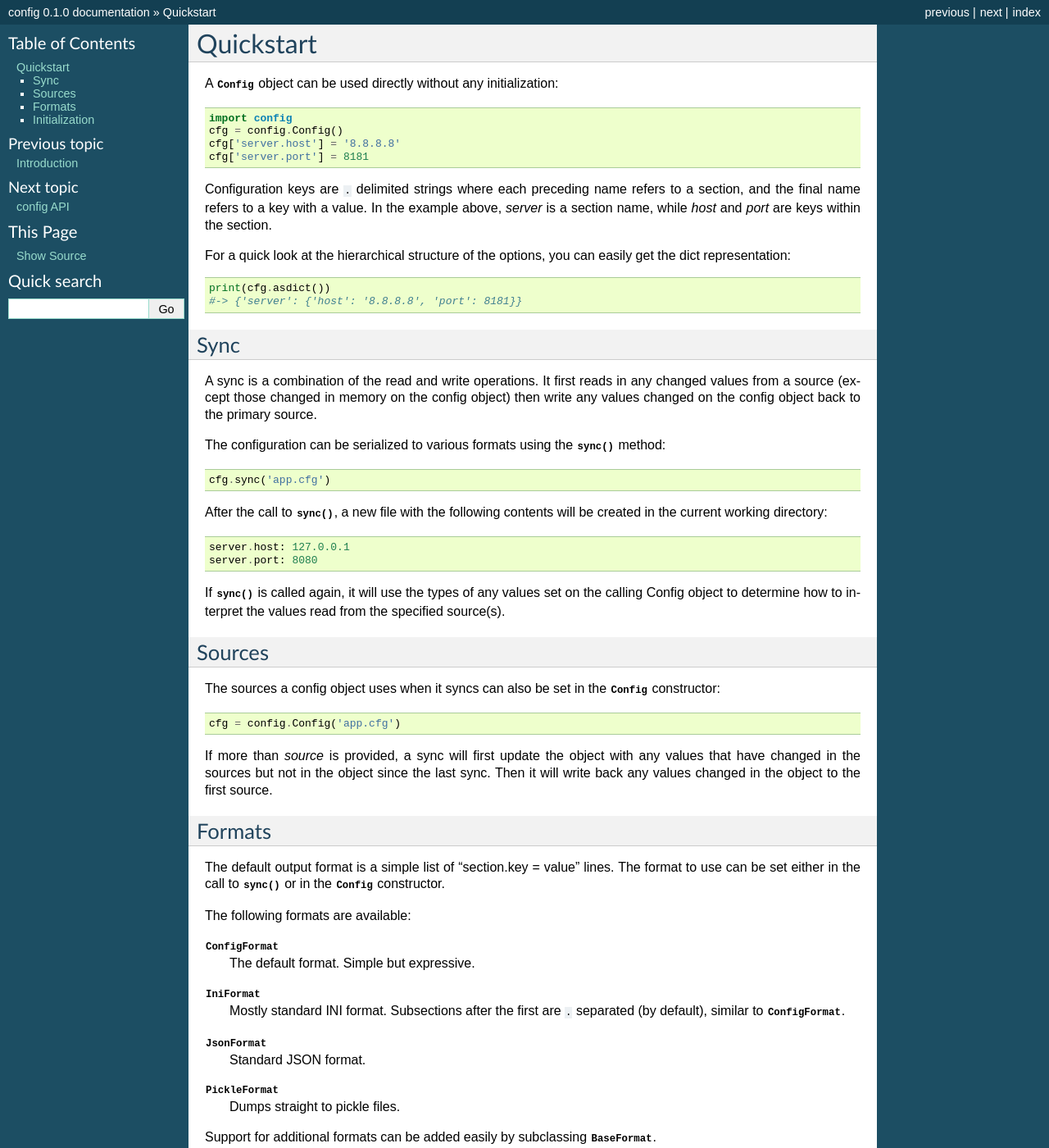
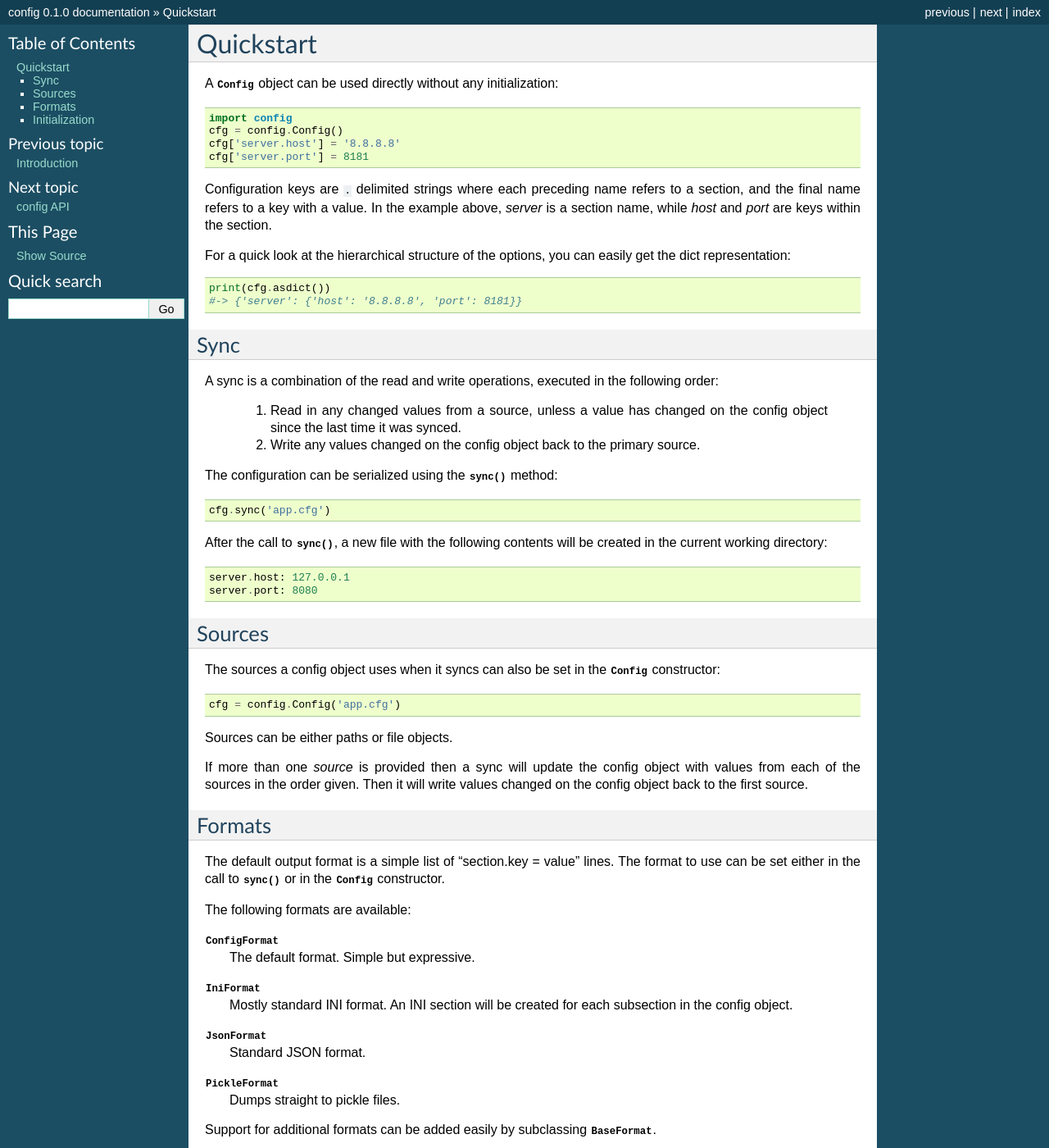
Before and after one commit to dhagrow/profig, a Sphinx documentation site: the page built from docs/quickstart.txt, in a window 1280 px wide and 1400 px high. Shown: the whole window at 82% size. Built offline with Sphinx 7.4.7, drawn with Linux system fonts in a browser that asks for light colours.

Commit message:
updated quickstart

```diff
--- a/docs/quickstart.txt
+++ b/docs/quickstart.txt
@@ -22,13 +22,16 @@ get the dict representation::
 Sync
 ----
 
-A sync is a combination of the read and write operations. It first reads in any
-changed values from a source (except those changed in memory on the config
-object) then write any values changed on the config object back to the primary
-source.
+A sync is a combination of the read and write operations, executed in the
+following order:
 
-The configuration can be serialized to various formats using the
-:meth:`~config.Config.sync` method::
+    1. Read in any changed values from a source, unless a value has changed
+       on the config object since the last time it was synced.
+    2. Write any values changed on the config object back to the primary
+       source.
+
+The configuration can be serialized using the :meth:`~config.Config.sync`
+method::
 
     cfg.sync('app.cfg')
 
@@ -38,10 +41,6 @@ contents will be created in the current working directory::
     server.host: 127.0.0.1
     server.port: 8080
 
-If :meth:`~config.Config.sync` is called again, it will use the types of
-any values set on the calling Config object to determine how to interpret
-the values read from the specified source(s).
-
 Sources
 -------
 
@@ -50,10 +49,11 @@ The sources a config object uses when it syncs can also be set in the
 
     cfg = config.Config('app.cfg')
 
-If more than `source` is provided, a sync will first update the object with
-any values that have changed in the sources but not in the object since the
-last sync. Then it will write back any values changed in the object to the
-first source.
+Sources can be either paths or file objects.
+
+If more than one `source` is provided then a sync will update the config
+object with values from each of the sources in the order given. Then it will
+write values changed on the config object back to the first source.
 
 Formats
 -------
@@ -68,8 +68,8 @@ The following formats are available:
     The default format. Simple but expressive.
 
 :class:`~config.IniFormat`
-    Mostly standard INI format. Subsections after the first are :samp:`.`
-    separated (by default), similar to :class:`~config.ConfigFormat`.
+    Mostly standard INI format. An INI section will be created for each
+    subsection in the config object.
 
 :class:`~config.JsonFormat`
     Standard JSON format.
```
